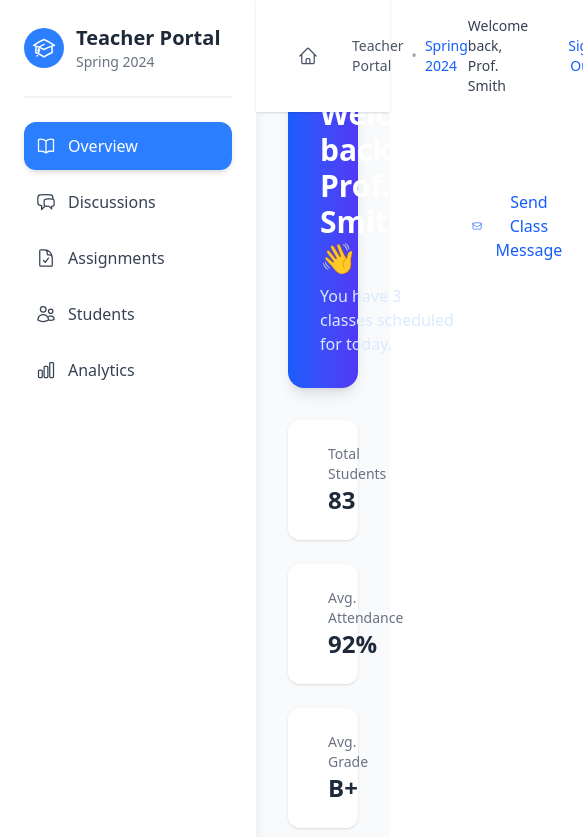
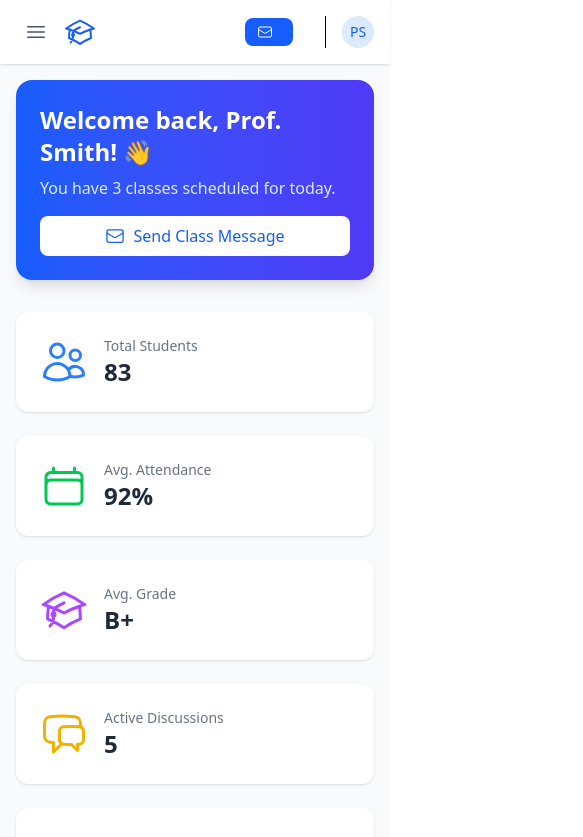
Before and after one commit to Blair606/project2024, a React (Vite) app: page /dashboard/teacher in a window 390 px wide. Shown: the top 837 px of the page, 583 px wide, since content can reach past the window. Built offline with nearby package versions, Linux system fonts and the light colour scheme.

Commit message:
teachers dashboard responsive to the type of screen

```diff
--- a/src/components/DashboardHeader.tsx
+++ b/src/components/DashboardHeader.tsx
@@ -1,43 +1,61 @@
-import { useNavigate } from 'react-router-dom';
-import { HomeIcon } from '@heroicons/react/24/outline';
+import { useState } from 'react';
+import {
+  BellIcon,
+  UserCircleIcon,
+  Cog6ToothIcon,
+  ArrowRightOnRectangleIcon,
+} from '@heroicons/react/24/outline';
 
-interface DashboardHeaderProps {
-  userRole: string;
-  userName?: string;
-  userTitle?: string;
-}
-
-const DashboardHeader = ({ userRole, userName = 'User' }: DashboardHeaderProps) => {
-  const navigate = useNavigate();
+const DashboardHeader = ({ userRole, userName }: { userRole: string; userName: string }) => {
+  const [isProfileMenuOpen, setIsProfileMenuOpen] = useState(false);
 
   return (
-    <header className="bg-white shadow-sm fixed top-0 left-64 right-0 z-10">
-      <div className="px-8 py-4 flex items-center justify-between">
-        <div className="flex items-center space-x-6">
-          <button
-            onClick={() => navigate('/')}
-            className="p-2.5 rounded-xl hover:bg-blue-50 hover:text-blue-600 transition-all duration-200 text-gray-600"
-            title="Return to Home"
-          >
-            <HomeIcon className="w-5 h-5" />
-          </button>
-          <div className="flex items-center space-x-2">
-            <span className="text-sm font-medium text-gray-600">
-              {userRole} Portal
-            </span>
-            <span className="text-sm text-gray-400">•</span>
-            <span className="text-sm text-blue-600">Spring 2024</span>
-          </div>
+    <header className="fixed top-0 right-0 w-full bg-white shadow-sm z-40">
+      <div className="flex items-center justify-between h-16 px-4 sm:px-6 lg:px-8">
+        {/* Left side - Brand/Logo (hidden on mobile when menu is shown) */}
+        <div className="hidden lg:flex items-center">
+          <span className="text-xl font-bold text-gray-800">School Portal</span>
         </div>
 
-        <div className="flex items-center space-x-6">
-          <span className="text-sm font-medium text-gray-700">Welcome back, {userName}</span>
-          <button
-            onClick={() => navigate('/')}
-            className="px-4 py-2 text-sm font-medium text-blue-600 hover:text-blue-700 hover:bg-blue-50 rounded-lg transition-all duration-200"
-          >
-            Sign Out
+        {/* Right side - Notifications and Profile */}
+        <div className="flex items-center space-x-2 sm:space-x-4 ml-auto">
+          {/* Notifications */}
+          <button className="p-2 text-gray-600 hover:bg-gray-100 rounded-lg">
+            <BellIcon className="w-5 h-5 sm:w-6 sm:h-6" />
           </button>
+
+          {/* Profile Menu */}
+          <div className="relative">
+            <button
+              onClick={() => setIsProfileMenuOpen(!isProfileMenuOpen)}
+              className="flex items-center space-x-2 p-2 hover:bg-gray-100 rounded-lg"
+            >
+              <UserCircleIcon className="w-6 h-6 sm:w-8 sm:h-8 text-gray-600" />
+              <div className="hidden sm:block text-left">
+                <p className="text-sm font-medium text-gray-700">{userName}</p>
+                <p className="text-xs text-gray-500">{userRole}</p>
+              </div>
+            </button>
+
+            {/* Dropdown Menu */}
+            {isProfileMenuOpen && (
+              <div className="absolute right-0 mt-2 w-48 bg-white rounded-lg shadow-lg py-1 z-50">
+                <button className="w-full px-4 py-2 text-left text-sm text-gray-700 hover:bg-gray-100 flex items-center">
+                  <UserCircleIcon className="w-5 h-5 mr-2" />
+                  Profile
+                </button>
+                <button className="w-full px-4 py-2 text-left text-sm text-gray-700 hover:bg-gray-100 flex items-center">
+                  <Cog6ToothIcon className="w-5 h-5 mr-2" />
+                  Settings
+                </button>
+                <div className="h-px bg-gray-200 my-1"></div>
+                <button className="w-full px-4 py-2 text-left text-sm text-red-600 hover:bg-red-50 flex items-center">
+                  <ArrowRightOnRectangleIcon className="w-5 h-5 mr-2" />
+                  Logout
+                </button>
+              </div>
+            )}
+          </div>
         </div>
       </div>
     </header>
--- a/src/pages/dashboards/TeacherDashboard.tsx
+++ b/src/pages/dashboards/TeacherDashboard.tsx
@@ -9,6 +9,8 @@
   AcademicCapIcon,
   PlusIcon,
   EnvelopeIcon,
+  Bars3Icon,
+  XMarkIcon,
 } from '@heroicons/react/24/outline';
 import DashboardHeader from '../../components/DashboardHeader';
 import CreateAssignmentModal from '../../components/modals/CreateAssignmentModal';
@@ -152,6 +154,16 @@
   const [notifications, setNotifications] = useState<Notification[]>([]);
 
   const GRADE_COLORS = ['#4CAF50', '#8BC34A', '#FFC107', '#FF9800', '#F44336'];
+
+  const [isSidebarOpen, setIsSidebarOpen] = useState(false);
+
+  const navItems = [
+    { id: 'overview', icon: BookOpenIcon, label: 'Overview' },
+    { id: 'discussions', icon: ChatBubbleLeftRightIcon, label: 'Discussions' },
+    { id: 'assignments', icon: DocumentCheckIcon, label: 'Assignments' },
+    { id: 'students', icon: UsersIcon, label: 'Students' },
+    { id: 'analytics', icon: ChartBarIcon, label: 'Analytics' },
+  ];
 
   const handleCreateAssignment = (assignmentData: Assignment) => {
     const newAssignment = {
@@ -722,10 +734,59 @@
 
   return (
     <div className="min-h-screen bg-gray-50">
-      <DashboardHeader userRole="Teacher" userName="Prof. Smith" />
+      <header className="fixed top-0 left-0 right-0 bg-white shadow-sm z-40">
+        <div className="flex items-center justify-between px-4 h-16">
+          {/* Left side - Menu button and logo */}
+          <div className="flex items-center lg:w-64">
+            <button
+              onClick={() => setIsSidebarOpen(!isSidebarOpen)}
+              className="lg:hidden p-2 rounded-md text-gray-600 hover:bg-gray-100"
+            >
+              <Bars3Icon className="h-6 w-6" />
+            </button>
+            <div className="lg:hidden ml-2">
+              <AcademicCapIcon className="h-8 w-8 text-blue-600" />
+            </div>
+          </div>
 
-      {/* Enhanced Sidebar */}
-      <div className="fixed w-64 h-full bg-white shadow-lg">
+          {/* Right side - Actions and profile */}
+          <div className="flex items-center justify-end flex-1 space-x-4">
+            <div className="hidden sm:flex items-center space-x-2">
+              <span className="text-sm text-gray-500">Spring 2024</span>
+              <span className="text-gray-300">|</span>
+            </div>
+            <button
+              onClick={() => setIsNotificationModalOpen(true)}
+              className="flex items-center px-3 py-1.5 text-sm bg-blue-600 text-white rounded-lg hover:bg-blue-700"
+            >
+              <EnvelopeIcon className="w-4 h-4 mr-2" />
+              <span className="hidden sm:inline">Send Message</span>
+            </button>
+            <div className="flex items-center border-l pl-4 ml-4">
+              <div className="hidden sm:block text-right mr-3">
+                <p className="text-sm font-medium text-gray-900">Prof. Smith</p>
+                <p className="text-xs text-gray-500">Teacher</p>
+              </div>
+              <div className="w-8 h-8 rounded-full bg-blue-100 flex items-center justify-center">
+                <span className="text-sm font-medium text-blue-600">PS</span>
+              </div>
+            </div>
+          </div>
+        </div>
+      </header>
+
+      <aside
+        className={`fixed inset-y-0 left-0 z-50 w-64 bg-white transform transition-transform duration-300 ease-in-out lg:translate-x-0 ${
+          isSidebarOpen ? 'translate-x-0' : '-translate-x-full'
+        }`}
+      >
+        <button
+          onClick={() => setIsSidebarOpen(false)}
+          className="lg:hidden absolute right-4 top-4 p-2 rounded-md text-gray-600 hover:bg-gray-100"
+        >
+          <XMarkIcon className="h-6 w-6" />
+        </button>
+
         <div className="p-6">
           <div className="flex items-center space-x-3 mb-6">
             <div className="w-10 h-10 rounded-full bg-blue-500 flex items-center justify-center">
@@ -738,19 +799,14 @@
           </div>
           <div className="h-0.5 bg-gray-100 w-full mb-6"></div>
           <nav className="space-y-2">
-            {[
-              { id: 'overview', icon: BookOpenIcon, label: 'Overview' },
-              { id: 'discussions', icon: ChatBubbleLeftRightIcon, label: 'Discussions' },
-              { id: 'assignments', icon: DocumentCheckIcon, label: 'Assignments' },
-              { id: 'students', icon: UsersIcon, label: 'Students' },
-              { id: 'analytics', icon: ChartBarIcon, label: 'Analytics' },
-            ].map((item) => (
+            {navItems.map((item) => (
               <a
                 key={item.id}
                 href="#"
                 onClick={(e) => {
                   e.preventDefault();
                   setActiveTab(item.id);
+                  setIsSidebarOpen(false);
                 }}
                 className={`flex items-center p-3 rounded-xl transition-all duration-200
                   ${activeTab === item.id
@@ -764,20 +820,22 @@
             ))}
           </nav>
         </div>
-      </div>
+      </aside>
 
-      {/* Enhanced Main Content */}
-      <div className="ml-64 pt-16 p-8">
+      <main className={`transition-all duration-300 pt-16 min-h-screen ${
+        isSidebarOpen ? 'lg:ml-64' : 'lg:ml-64'
+      }`}>
+        <div className="p-4 sm:p-6 lg:p-8">
           <div className="mb-8">
-          <div className="bg-gradient-to-r from-blue-600 to-indigo-600 p-8 rounded-2xl shadow-lg">
-            <div className="flex justify-between items-center">
+            <div className="bg-gradient-to-r from-blue-600 to-indigo-600 p-6 sm:p-8 rounded-2xl shadow-lg">
+              <div className="flex flex-col sm:flex-row justify-between items-start sm:items-center gap-4">
                 <div>
-                <h1 className="text-3xl font-bold text-white mb-2">Welcome back, Prof. Smith! 👋</h1>
+                  <h1 className="text-2xl sm:text-3xl font-bold text-white mb-2">Welcome back, Prof. Smith! 👋</h1>
                   <p className="text-blue-100">You have {courses.length} classes scheduled for today.</p>
                 </div>
                 <button
                   onClick={() => setIsNotificationModalOpen(true)}
-                className="flex items-center px-4 py-2 bg-white text-blue-600 rounded-lg hover:bg-blue-50"
+                  className="flex items-center px-4 py-2 bg-white text-blue-600 rounded-lg hover:bg-blue-50 w-full sm:w-auto justify-center"
                 >
                   <EnvelopeIcon className="w-5 h-5 mr-2" />
                   Send Class Message
@@ -788,8 +846,8 @@
 
           {renderContent()}
         </div>
+      </main>
 
-      {/* Modals */}
       <CreateAssignmentModal
         isOpen={isAssignmentModalOpen}
         onClose={() => setIsAssignmentModalOpen(false)}
```
Also changed, not shown: src/pages/HomePage.tsx (+49 -17 lines), src/pages/dashboards/StudentDashboard.tsx (+52 -12 lines). Lines whose indentation alone changed are shown as unchanged.
